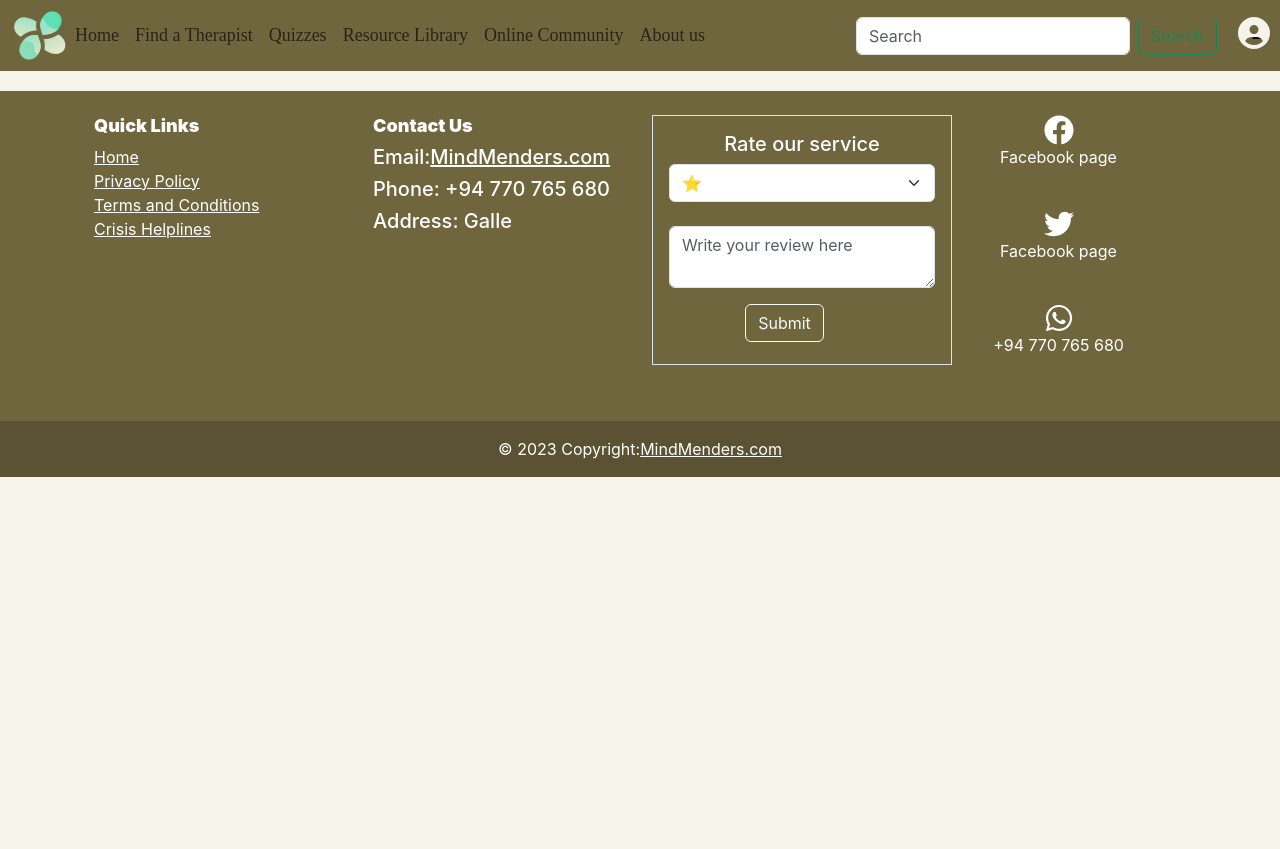
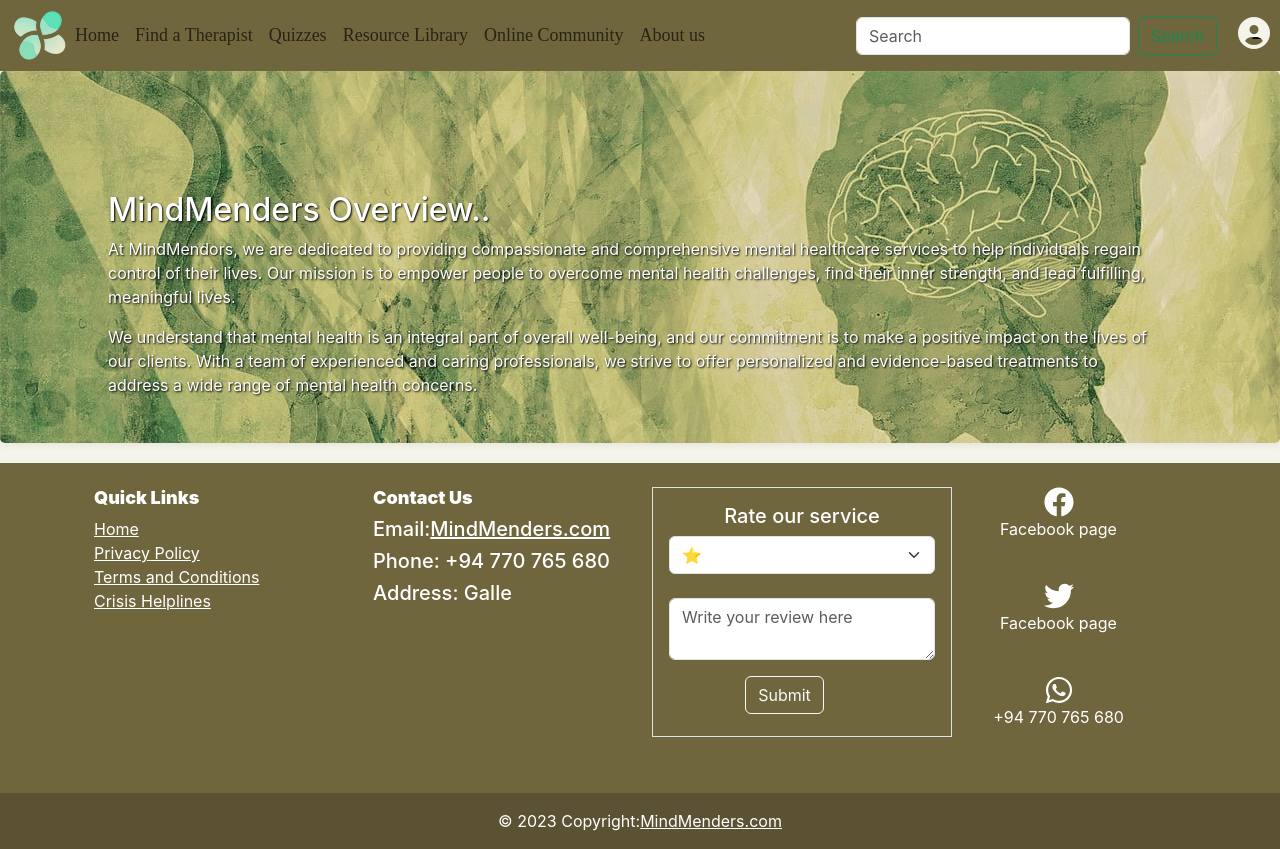
Before and after one commit to SakeenaNavavi/mindmenders, a React (Create React App) app: page /AboutUs in a window 1280 px wide. Before the commit the page ends 800 px from the top, so only its background shows below. Built offline with nearby package versions, Linux system fonts and the light colour scheme; a web font is replaced by a local one.

Commit message:
added the About us page and resource library

```diff
--- a/src/App.js
+++ b/src/App.js
@@ -20,7 +20,7 @@ function App() {
       <Navbar/>
             <BrowserRouter>
       <Routes>
-      <Route path="/" element={<Home />} />
+      <Route path="/" element={<Home/>} />
       <Route path="Login" element={<LoginPage/>}/>
         <Route path="ProfessionalDirectory" element={<ProfessionalDirectory />} />
         <Route path="AboutUs" element={<AboutUs />} />
--- /dev/null
+++ b/src/pages/AboutUs/index.css
@@ -0,0 +1,31 @@
+@keyframes Bounce {
+  from {
+    opacity: 0;
+    transform: translateY(20px);
+  }
+  to {
+    opacity: 1;
+    transform: translateY(0);
+  }
+}
+
+.about-container {
+ padding-top: 100px;
+  border-radius: 5px;
+  box-shadow: 0 0 10px rgba(0, 0, 0, 0.1);
+  background-image: url('./woman-6001298_1281.jpg');
+  background-position: auto;
+  background-repeat: no-repeat;
+  background-size: cover;
+  position:justify;
+  z-index: -1;
+
+}
+
+.about-content {
+  color: #ffffff;
+  text-shadow: 1px 1px 2px #000000;
+  text-align:left;
+  padding-right: 50px;
+  animation: Bounce 1s ease-out; /* Add the animation to the paragraph */
+}
--- a/src/pages/AboutUs/index.jsx
+++ b/src/pages/AboutUs/index.jsx
@@ -1,5 +1,35 @@
-const AboutUs=()=>
-{
+import React from 'react';
+import { Container, Row, Col } from 'react-bootstrap';
+import 'bootstrap/dist/css/bootstrap.min.css';
 
-}
+import './index.css';
+
+const AboutUs = () => {
+  return (
+    <div className="about-container">
+      <Container className="about-content">
+        <Row>
+          <Col>
+            <h2>MindMenders Overview..</h2>
+            <p>At MindMendors, we are dedicated to providing compassionate and comprehensive
+                mental healthcare services to help individuals
+                regain control of their lives.
+                Our mission is to empower people to overcome mental health challenges,
+                find their inner strength, and lead fulfilling, meaningful lives.</p>
+
+                <p>
+              We understand that mental health is an integral part of overall
+              well-being, and our commitment is to make a positive impact on the
+              lives of our clients. With a team of experienced and caring
+              professionals, we strive to offer personalized and evidence-based
+              treatments to address a wide range of mental health concerns.
+            </p>
+          </Col>
+        </Row>
+        {/* Add other sections here */}
+      </Container>
+    </div>
+  );
+};
+
 export default AboutUs;
--- a/src/pages/ResourceLibrary/index.jsx
+++ b/src/pages/ResourceLibrary/index.jsx
@@ -1,4 +1,6 @@
-const ResourceLibraryPage = () => {
+
+const ResourceLibrary = () => {
+
     const resources = [
       {
         type: 'video',
@@ -83,6 +85,7 @@ const ResourceLibraryPage = () => {
 
     return (
       <div>
+
         <h2>"Mind Matters: Exploring the Intricacies of Mental Health"</h2>
         {resources.map((resource, index) => {
           if (resource.type === 'video') {
@@ -108,14 +111,7 @@ const ResourceLibraryPage = () => {
 
               </div>
             );
-          } else if (resource.type === 'image') {
-            return (
-              <div key={index}>
-                <h3>Image</h3>
-                <img src={resource.imageUrl} alt="Resource" />
-                <p>{resource.description}</p>
-              </div>
-            );
+
           } else {
             return null;
           }
@@ -124,4 +120,4 @@ const ResourceLibraryPage = () => {
     );
   };
 
-  export default ResourceLibraryPage;
+  export default ResourceLibrary;
```
Also changed, not shown: src/pages/AboutUs/woman-6001298_1280.jpg (added), src/pages/AboutUs/woman-6001298_1281.jpg (added), src/pages/ResourceLibrary/index.css (line endings or trailing spaces).
